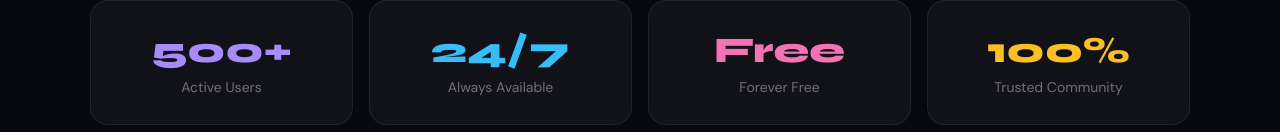
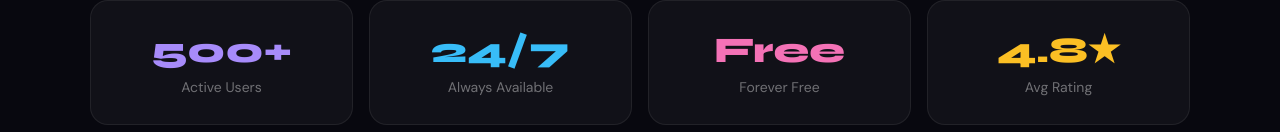
Before and after one commit to Koteswararao-1878/DevOps-FullStack, a React (Create React App) app in the folder frontend/: page / in a window 1280 px wide. Shown: the part 820-952 px from the top of the page. Built offline with nearby package versions, Linux system fonts and the light colour scheme; no server answers.

Commit message:
Updated Home.js and removed server.js

```diff
--- a/frontend/src/pages/Home.js
+++ b/frontend/src/pages/Home.js
@@ -3,7 +3,7 @@ import { Link } from "react-router-dom";
 import axios from "axios";
 import Logo from "../components/Logo";
 
-const API = process.env.REACT_APP_API_URL || "http://localhost:5000/api";
+const API = "http://localhost:5000/api";
 
 function Home() {
   const [scrolled, setScrolled] = useState(false);
@@ -34,7 +34,7 @@ function Home() {
     { value: "...", label: "Active Users",     color: "#a78bfa" },
     { value: "24/7", label: "Always Available", color: "#38bdf8" },
     { value: "Free", label: "Forever Free",   color: "#f472b6" },
-    { value: "100%", label: "Trusted Community",       color: "#fbbf24" },
+    { value: "...", label: "Avg Rating",       color: "#fbbf24" },
   ]);
   const [heroCount, setHeroCount] = useState("...");
 
@@ -74,7 +74,7 @@ function Home() {
         { value: userCount + "+",      label: "Active Users",     color: "#a78bfa" },
         { value: "24/7",               label: "Always Available",  color: "#38bdf8" },
         { value: "Free",               label: "Forever Free",     color: "#f472b6" },
-        { value:  "100%",      label: "Trusted Community",       color: "#fbbf24" },
+        { value: avgRating + "★",      label: "Avg Rating",       color: "#fbbf24" },
       ]);
     } catch (err) {
       console.error("Stats fetch error:", err);
@@ -83,7 +83,7 @@ function Home() {
         { value: "500+",  label: "Active Users",     color: "#a78bfa" },
         { value: "24/7",  label: "Always Available",  color: "#38bdf8" },
         { value: "Free",  label: "Forever Free",     color: "#f472b6" },
-        { value: "100%",  label: "Trusted Community",       color: "#fbbf24" },
+        { value: "4.8★",  label: "Avg Rating",       color: "#fbbf24" },
       ]);
       setHeroCount("500+");
     }
```
